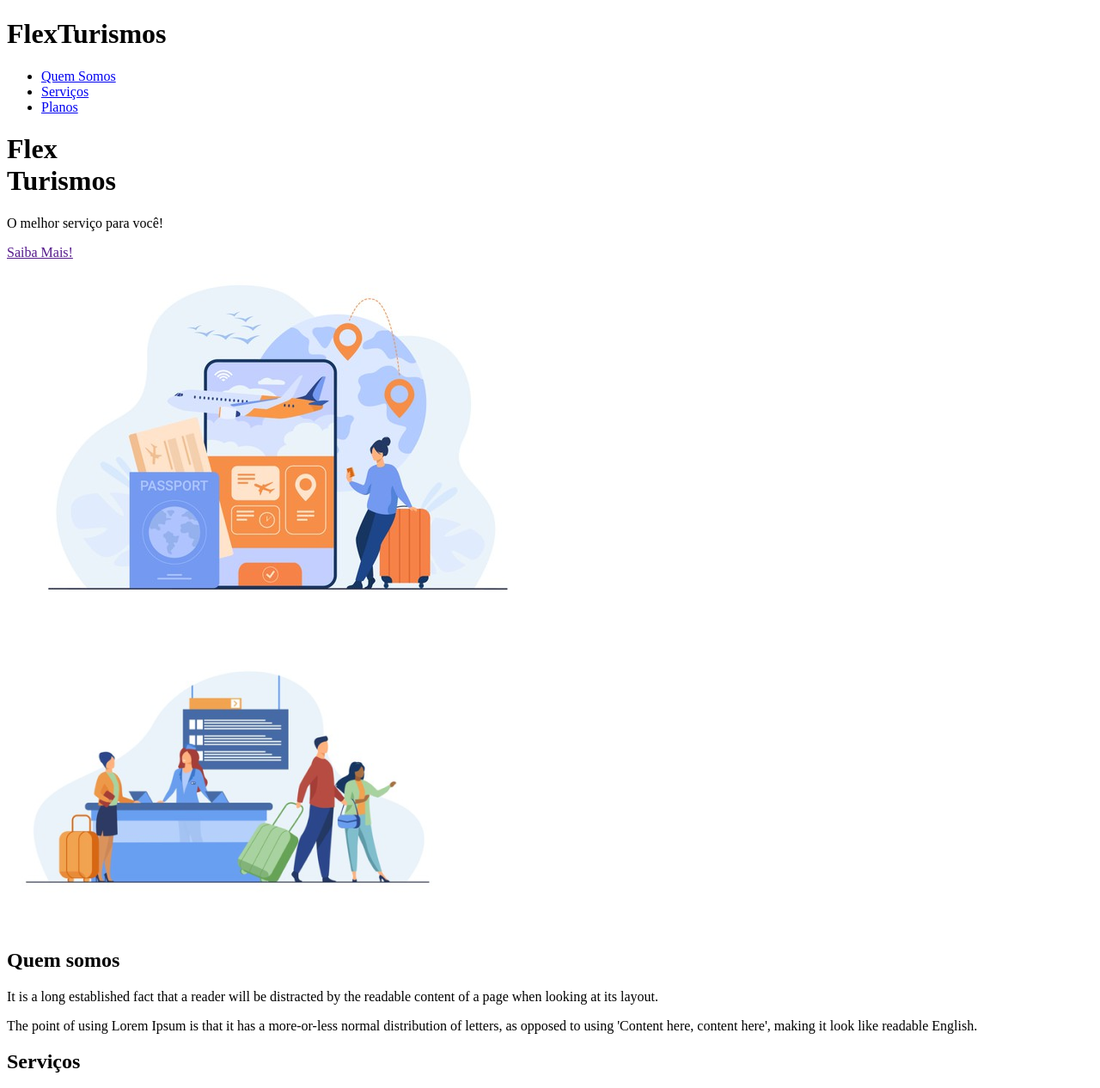
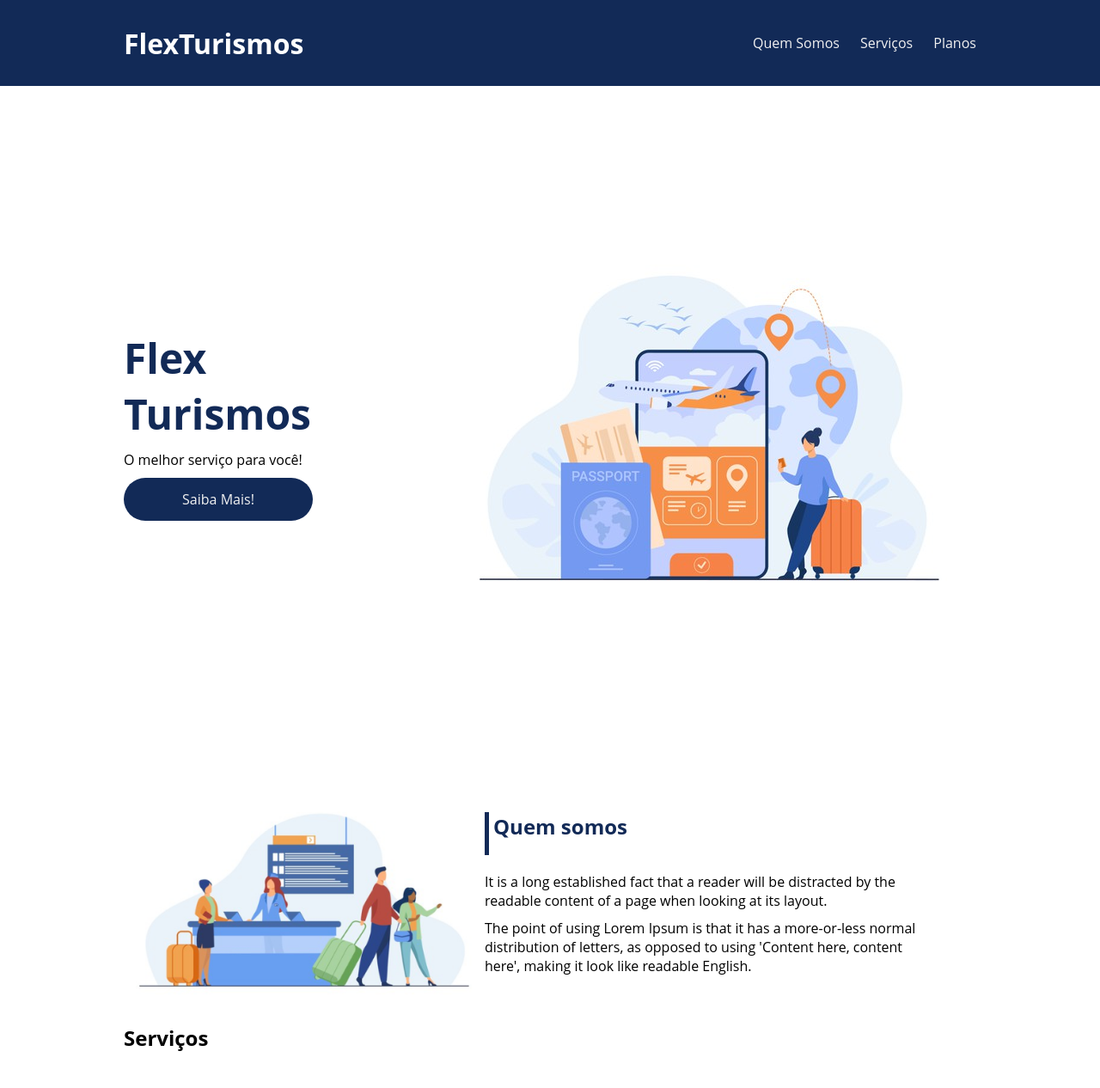
Before and after one commit to Gclayton0207/BootCamp-Santander-FullStack, a plain HTML site: page Modulo-II/CSS/flex-projeto/index.html in a window 1280 px wide. Shown: the top 1266 px of the page at 86% size. Drawn offline with Linux system fonts and the light colour scheme.

Commit message:
prosseguindo projeto flex

```diff
--- a/Modulo-II/CSS/flex-projeto/index.html
+++ b/Modulo-II/CSS/flex-projeto/index.html
@@ -1,26 +1,40 @@
 <!DOCTYPE html>
-<html lang="pt-br">
+<html lang="en">
+  <head>
+    <meta charset="UTF-8" />
+    <meta http-equiv="X-UA-Compatible" content="IE=edge" />
+    <meta name="viewport" content="width=device-width, initial-scale=1.0" />
+    <link rel="stylesheet" href="style.css">
 <head>
     <meta charset="UTF-8">
     <meta name="viewport" content="width=device-width, initial-scale=1.0">
     <title>Flex Turismos</title>
     <link rel="stylesheet" href="./style.css">
+    <link rel="preconnect" href="https://fonts.googleapis.com">
+    <link rel="preconnect" href="https://fonts.gstatic.com">
+    <link
+        href="https://fonts.googleapis.com/css2?family=Open+Sans:ital,wght@0,300;0,400;0,600;0,700;1,300;1,600&display=swap">
 </head>
+
 <body>
     <header>
+        <div class="flex-container menu">
+            <div>
                 <h1>FlexTurismos</h1>
-        <ul>
+            </div>
+            <ul class="list-items">
                 <li><a href="#quem-somos">Quem Somos</a></li>
                 <li><a href="#servicos">Serviços</a></li>
                 <li><a href="#planos">Planos</a></li>
+        </div>
         </ul>
     </header>
 
-    <div>
-        <div>
+    <div class="flex-container aprensentacao">
+        <div class="texto-apresentacao">
             <h1>Flex <br>Turismos</h1>
             <p>O melhor serviço para você!</p>
-            <a href="">Saiba Mais!</a>
+            <a href="" class="btn">Saiba Mais!</a>
         </div>
 
         <div>
@@ -28,37 +42,44 @@
         </div>
     </div>
 
+
+
+
+    <div class="flex-container" id="quem-somos">
         <div>
+            <h2>Quem somos</h2>
+            <p>It is a long established fact that a reader will be distracted by the readable content of a page when
+                looking at its layout. </p>
+            <p>The point of using Lorem Ipsum is that it has a more-or-less normal distribution of letters, as opposed
+                to using 'Content here, content here', making it look like readable English.</p>
+        </div>
+
         <div>
             <img src="./images/1-quem-somos.png" alt="balcão de atendimento">
         </div>
 
-        <div>
-            <h2>Quem somos</h2>
-            <p>It is a long established fact that a reader will be distracted by the readable content of a page when looking at its layout. </p>
-            <p>The point of using Lorem Ipsum is that it has a more-or-less normal distribution of letters, as opposed to using 'Content here, content here', making it look like readable English.</p>
-        </div>
     </div>
 
-    <div>
+<div class="container-externo">
+    <div class="flex-container" id="servicos">
         <div>
             <h2>Serviços</h2>
         </div>
 
-        <div>
-            <div>
+        <div class="list-servicos">
+            <div class="item-servicos">
                 <div><img src="./images/icon-2.png" alt="hospedagens"></div>
                 <p>Hospedagens</p>
                 <a href="#">Comprar Agora</a>
             </div>
 
-            <div>
+            <div class="item-servicos">
                 <div><img src="./images/icon-1.png" alt="pacote de viagens"></div>
                 <p>Pacotes de viagens</p>
                 <a href="#">Comprar Agora</a>
             </div>
 
-            <div>
+            <div class="item-servicos">
                 <div><img src="./images/icon-3.png" alt="roteiros personalizados"></div>
                 <p>Roteiros personalizados</p>
                 <a href="#">Comprar Agora</a>
@@ -66,21 +87,25 @@
 
         </div>
     </div>
+</div>
 
-    <div>
+    <div class="flex-container" id="planos">
+        <div><h2>Planos</h2></div>
 
-        <div>
-            <h3>Plano 2</h3>
+        <div class="list-planos">
+            <div class="item-plano">
+                <h3>Plano 1</h3>
                 <ul>
                     <li>Suporte 24h</li>
                     <li>Serviços de quarto</li>
                     <li>Guia turístico</li>
                 </ul>
-            <a href="#">Saiba Mais!</a>
+                <a href="#" class="btn">Saiba Mais!</a>
             </div>
 
-        <div>
+            <div class="item-plano">
                 <h3>Plano 2</h3>
+                <br>
                 <ul>
                     <li>Suporte 24h</li>
                     <li>Serviços de quarto</li>
@@ -88,11 +113,12 @@
                     <li>Roteiro de trilhas</li>
                     <li>Serviço personalizado</li>
                 </ul>
-            <a href="#">Saiba Mais!</a>
+                <a href="#" class="btn">Saiba Mais!</a>
             </div>
 
-        <div>
+            <div class="item-plano">
                 <h3>Plano 3</h3>
+                <br>
                 <ul>
                     <li>Suporte 24h</li>
                     <li>Serviços de quarto</li>
@@ -101,13 +127,18 @@
                     <li>Serviço personalizado</li>
                     <li>Área Vip</li>
                 </ul>
-            <a href="#">Saiba Mais!</a>
+                <a href="#" class="btn">Saiba Mais!</a>
             </div>
         </div>
 
+    </div>
+
     <footer>
+        <div class="flex-container footer">
         <p>&copy; 2021 CSS Flexbox</p>
-        <p>Desenvolvido por: Seu nome aqui dev</p>
+        <p>Desenvolvido por: Wallace Tácio</p>
+    </div>
     </footer>
 </body>
+
 </html>
--- a/Modulo-II/CSS/flex-projeto/style.css
+++ b/Modulo-II/CSS/flex-projeto/style.css
@@ -0,0 +1,103 @@
+*{
+    margin:0;
+    padding:0;
+    font-family: 'Open Sans', sans-serif;
+}
+ul{
+    list-style: none;
+    margin:0;
+    padding:0;
+}
+ul li a{
+    text-decoration: none;
+}
+
+div img{
+    display: block;
+    width: 100%;
+}
+.flex-container{
+    display: flex;
+    max-width: 992px;
+    margin: auto;
+    width: 100%;
+}
+
+header{
+    background-color: #122a57;
+    height: 100px;
+    display: flex;
+    align-items: center;
+    color: #fff;
+}
+header .list-items{
+    display: flex;
+    width: 100%;
+    max-width:  260px;
+    justify-content: space-between;
+    align-items: center;
+}
+.list-items li a{
+    color: #f2f2f2;
+}
+header .menu{
+    justify-content: space-between;
+}
+
+.aprensentacao{
+    height:100vh;
+    align-items: center;
+    justify-content: space-between;
+
+}
+
+.texto-apresentacao .aprensentacao{
+    min-height:200px;
+
+}
+.texto-apresentacao h1{
+    color: #122a57;
+    font-size: 48px;
+    margin-bottom: 10px;
+}
+.texto-apresentacao a{
+    background-color: #122a57;
+    color: #f2f2f2;
+    text-align: center;
+    border-radius:  30px;
+    width: 220px;
+    display: block;
+    text-decoration: none;
+    height: 50px;
+    line-height: 50px;
+    margin:10px 0;
+}
+
+#quem-somos{
+    flex-direction: row-reverse;
+    align-items: center;
+    justify-content: space-between;
+}
+#quem-somos h2{
+    font: size 32px;
+    color: #122a57;
+    display:flex;
+    margin-bottom: 20px;
+}
+#quem-somos h2::before{
+    content: "";
+    height: 50px;
+    width: 5px;
+    margin-right: 5px;
+    background-color: #122a57;
+    position: relative;
+}
+
+#quem-somos p{
+    margin-bottom: 10px;
+    width: 90%;
+}
+#quem-somos img{
+    min-width:420px;
+
+}
```
Lines whose indentation alone changed are shown as unchanged.
